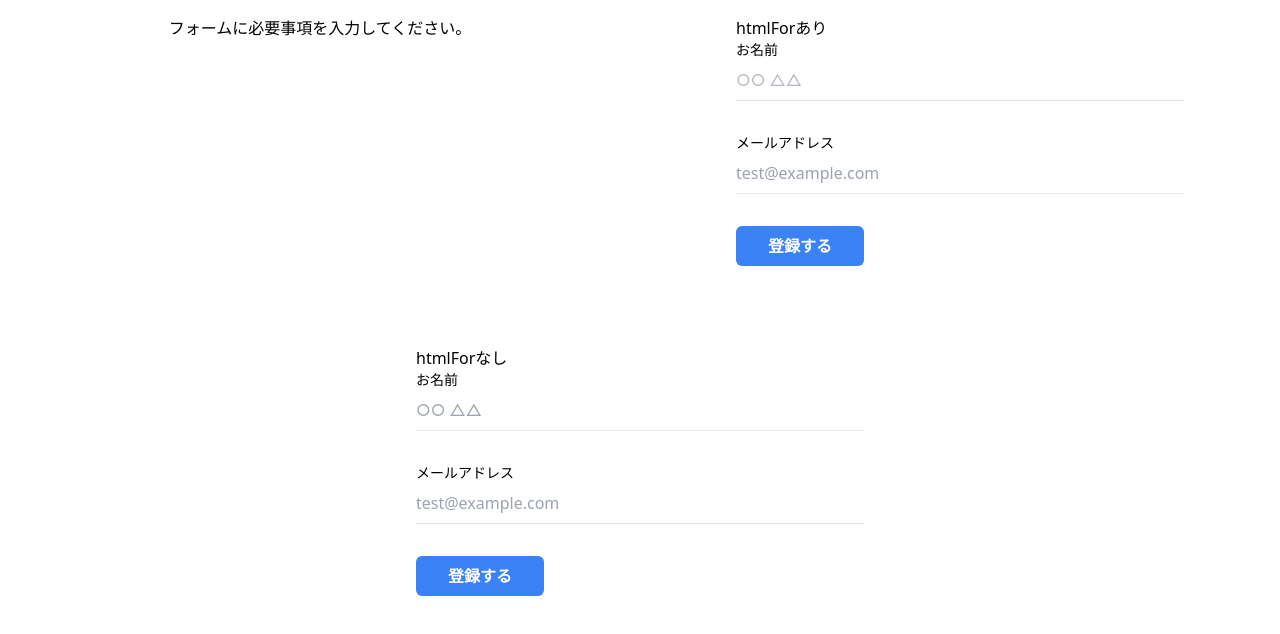
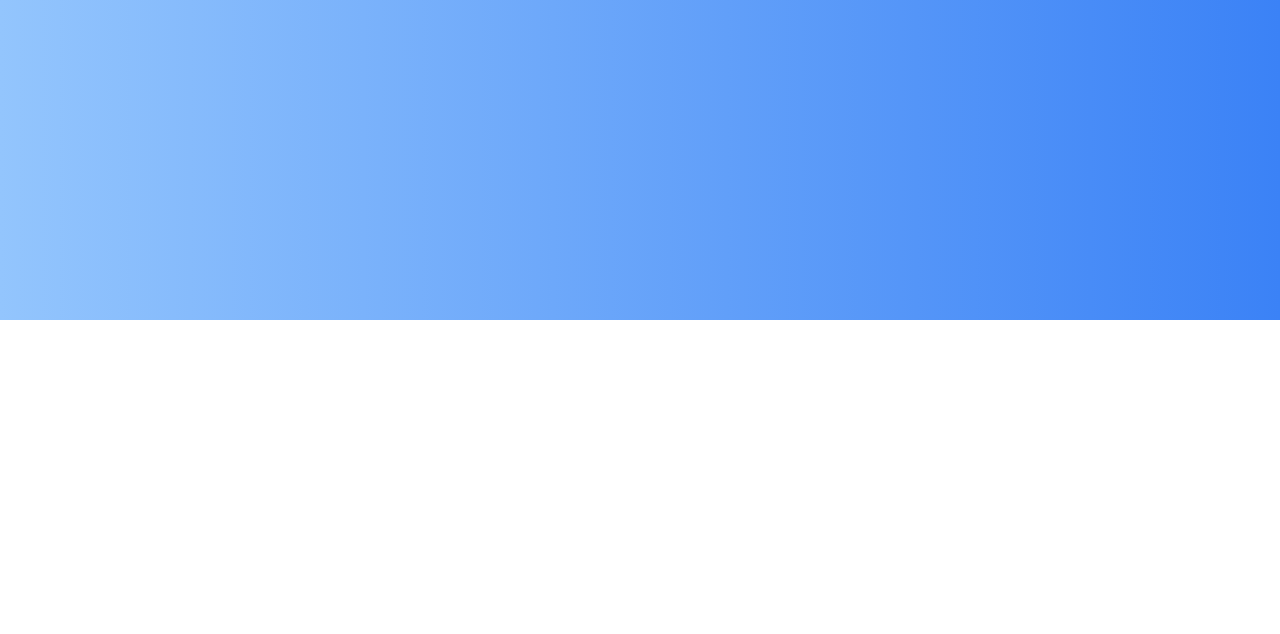
Before and after one commit to Takumikimura1899/TailwindCSS-React-Practice, a React (Create React App) app: page / in a window 1280 px wide. Shown: the top 634 px of the page. Built offline with nearby package versions, Linux system fonts and the light colour scheme.

Commit message:
Gradation

```diff
--- a/src/App.js
+++ b/src/App.js
@@ -23,6 +23,7 @@ import FlexBoxLayouts from './components/Design/FlexBoxLayouts';
 import Buttons from './components/Design/Buttons';
 import Cards from './components/Design/Cards';
 import Forms from './components/Design/Forms';
+import Gradation from './components/animation/Gradation';
 
 function App() {
   return (
@@ -49,7 +50,8 @@ function App() {
       {/* <FlexBoxLayouts /> */}
       {/* <Buttons /> */}
       {/* <Cards /> */}
-      <Forms />
+      {/* <Forms /> */}
+      <Gradation />
     </>
   );
 }
--- /dev/null
+++ b/src/components/animation/Gradation.jsx
@@ -0,0 +1,11 @@
+import React from 'react';
+
+const Gradation = () => {
+  return (
+    <>
+      <div className='w-full py-40 bg-gradient-to-r from-blue-300 to-blue-500'></div>
+    </>
+  );
+};
+
+export default Gradation;
```
